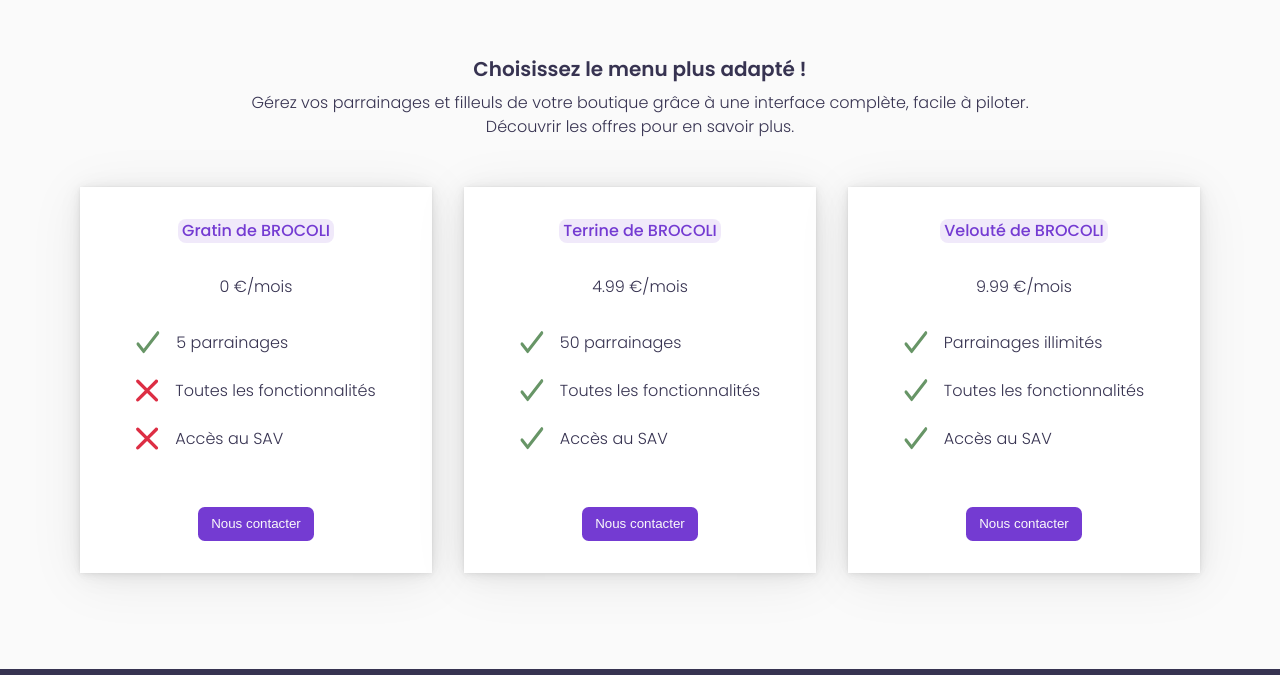
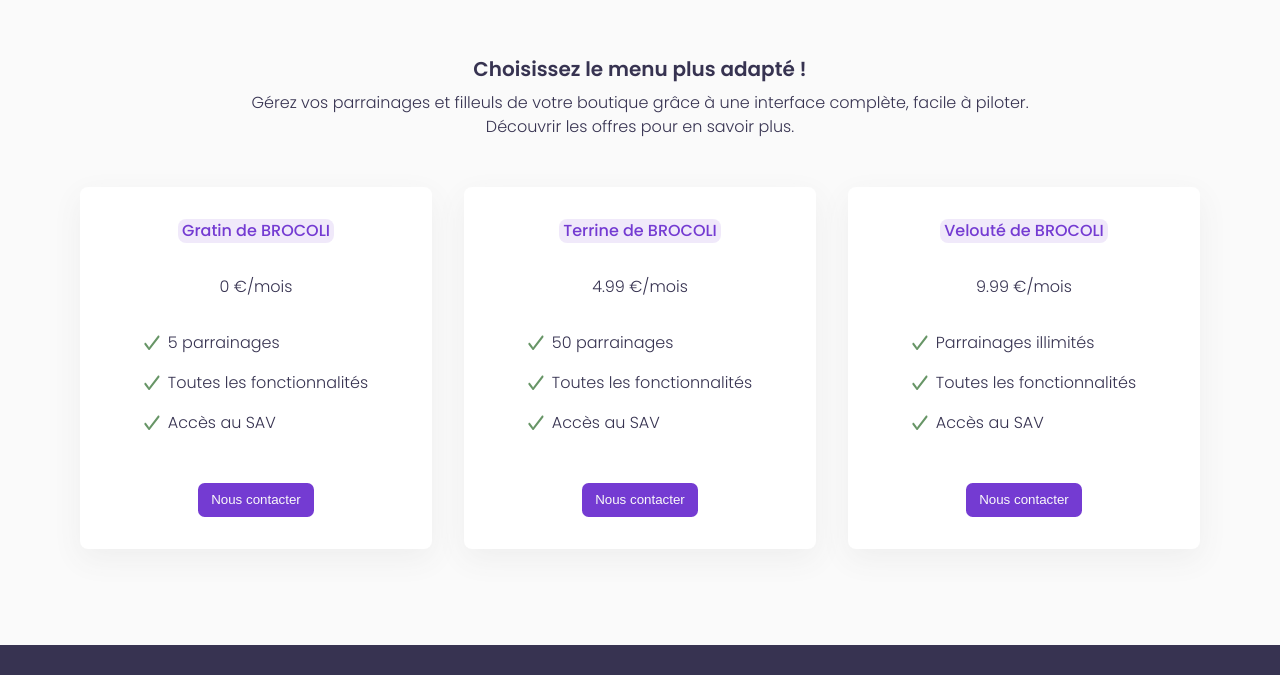
Before and after one commit to MaeWolff/potential-brocoli, a React (Create React App) app: page / in a window 1280 px wide. Shown: the part 1094-1769 px from the top of the page. Built offline with nearby package versions, Linux system fonts and the light colour scheme; no server answers.

Commit message:
refacto: improve style on prices section

```diff
--- a/src/components/composed/price/subComponents/PriceCard.tsx
+++ b/src/components/composed/price/subComponents/PriceCard.tsx
@@ -5,28 +5,19 @@ import { Heading, Text, ButtonSizeEnum, Button, Spacer } from "../../../index";
 import { BackgroundPrimaryText } from "../../../../styles/config/mixins";
 
 const Card = styled.div`
+  width: 22em;
   display: flex;
   align-items: center;
   flex-direction: column;
   background-color: white;
-  box-shadow: 0px 7px 53px rgba(0, 0, 0, 0.07),
-    0px 3.23631px 24.5035px rgba(0, 0, 0, 0.0519173),
-    0px 1.85174px 14.0203px rgba(0, 0, 0, 0.0438747),
-    0px 1.124px 8.51025px rgba(0, 0, 0, 0.0377964),
-    0px 0.677257px 5.1278px rgba(0, 0, 0, 0.0322036),
-    0px 0.37714px 2.85549px rgba(0, 0, 0, 0.0261253),
-    0px 0.162205px 1.22813px rgba(0, 0, 0, 0.0180827);
+  box-shadow: rgb(238 238 238) 0px 10px 30px;
   padding: 2em;
-  width: 22em;
+  border-radius: 0.5em;
 `;
 
 const PriceName = styled(Heading)`
   font-weight: 500;
   ${BackgroundPrimaryText};
-`;
-
-const LabelWrapper = styled.div`
-  min-height: 11em;
 `;
 
 type PriceProps = {
@@ -53,7 +44,9 @@ export default function PriceCard({ name, price, children }: PriceProps) {
 
       <Spacer axis="vertical" size={2} />
 
-      <LabelWrapper>{children}</LabelWrapper>
+      <div>{children}</div>
+
+      <Spacer axis="vertical" size={3} />
 
       <Button size={ButtonSizeEnum.auto}>Nous contacter</Button>
     </Card>
--- a/src/components/composed/price/subComponents/PriceLabel.tsx
+++ b/src/components/composed/price/subComponents/PriceLabel.tsx
@@ -2,13 +2,17 @@ import React from "react";
 import styled from "styled-components";
 import CheckedSVG from "../../../../assets/svg/CheckedSVG";
 import CrossSVG from "../../../../assets/svg/CrossSVG";
-import Spacer from "../../../base/Spacer";
+import { Spacer, Text } from "../../../index";
 
 const Container = styled.div`
   display: flex;
   flex-direction: row;
-  margin-left: 10px;
-  margin-right: 10px;
+  align-items: center;
+
+  svg {
+    width: 1em;
+    height: 1em;
+  }
 `;
 
 type LabelProps = {
@@ -21,11 +25,9 @@ const PriceLabel = ({ isLabelCross, label }: LabelProps) => {
     <Container>
       {isLabelCross ? <CrossSVG /> : <CheckedSVG />}
 
-      <Spacer axis="horizontal" size={1} />
+      <Spacer axis="horizontal" size={0.5} />
 
-      <p>{label}</p>
-
-      <Spacer axis="vertical" size={3} />
+      <Text>{label}</Text>
     </Container>
   );
 };
--- a/src/layouts/GlobalLayout.tsx
+++ b/src/layouts/GlobalLayout.tsx
@@ -21,6 +21,7 @@ const Main = styled.main<{ fullWidth?: boolean }>`
   width: 100%;
   justify-items: center;
   padding: ${({ fullWidth }) => (fullWidth ? "0" : "0 var(--body-margin)")};
+  max-width: 90em;
 `;
 
 type Props = {
--- a/src/pages/HomePage.tsx
+++ b/src/pages/HomePage.tsx
@@ -53,6 +53,7 @@ const HeroDiv = styled.div`
 `;
 
 const PricesSection = styled.div`
+  width: 100%;
   display: flex;
   flex-direction: column;
   align-items: center;
@@ -154,38 +155,46 @@ const checkout = window.Shopify.checkout
             width: "100%",
             display: "flex",
             flexDirection: "row",
-            justifyContent: "center",
+            justifyContent: "space-between",
           }}
         >
           <PriceCard name="Gratin de BROCOLI" price={0}>
             <>
               <PriceLabel label="5 parrainages" />
 
-              <PriceLabel label="Toutes les fonctionnalités" isLabelCross />
+              <Spacer axis="vertical" size={1} />
 
-              <PriceLabel label="Accès au SAV" isLabelCross />
+              <PriceLabel label="Toutes les fonctionnalités" />
+
+              <Spacer axis="vertical" size={1} />
+
+              <PriceLabel label="Accès au SAV" />
             </>
           </PriceCard>
-
-          <Spacer axis="horizontal" size={2} />
 
           <PriceCard name="Terrine de BROCOLI" price={4.99}>
             <>
               <PriceLabel label="50 parrainages" />
 
+              <Spacer axis="vertical" size={1} />
+
               <PriceLabel label="Toutes les fonctionnalités" />
+
+              <Spacer axis="vertical" size={1} />
 
               <PriceLabel label="Accès au SAV" />
             </>
           </PriceCard>
 
-          <Spacer axis="horizontal" size={2} />
-
           <PriceCard name="Velouté de BROCOLI" price={9.99}>
             <>
               <PriceLabel label="Parrainages illimités" />
 
+              <Spacer axis="vertical" size={1} />
+
               <PriceLabel label="Toutes les fonctionnalités" />
+
+              <Spacer axis="vertical" size={1} />
 
               <PriceLabel label="Accès au SAV" />
             </>
```
